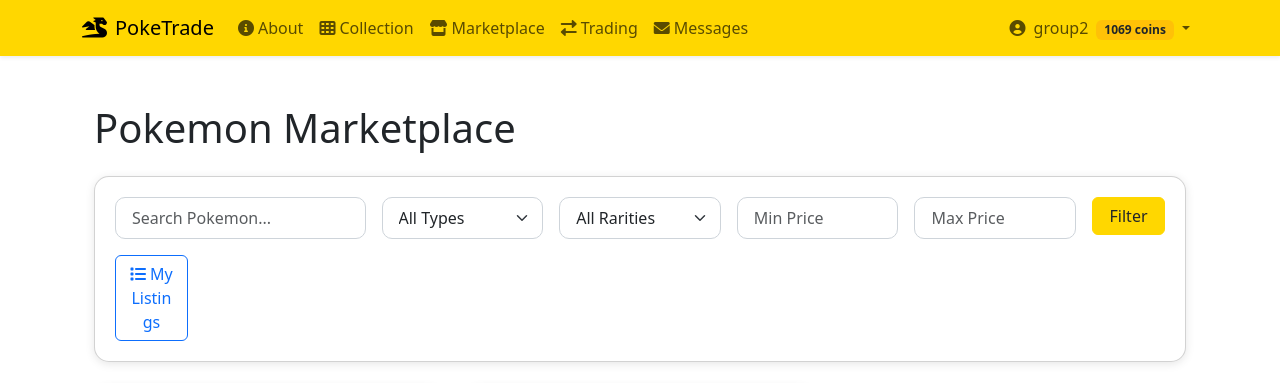
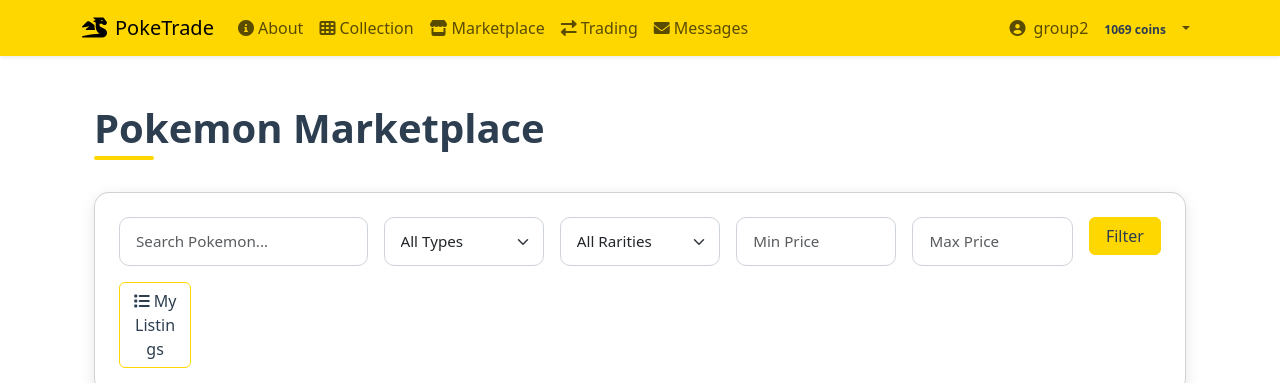
Before and after one commit to water473/group2-project2, a Django app: page /marketplace/ in a window 1280 px wide. Shown: the top 383 px of the page. Run offline with Django 5.2, Linux system fonts and the light colour scheme; a user stored in the database is signed in; data comes from the database, SQL or seed files in the repository.

Commit message:
Styling changes to marketplace

```diff
--- a/marketplace/templates/marketplace/marketplace.html
+++ b/marketplace/templates/marketplace/marketplace.html
@@ -38,13 +41,14 @@
     }
 
     .card-body {
-        padding: 1.25rem;
+        padding: 1.5rem;
     }
 
     .card-title {
         font-size: 1.25rem;
         margin-bottom: 0.5rem;
         color: #2c3e50;
+        font-weight: 600;
     }
 
     .nickname {
@@ -108,24 +125,83 @@
 
     .filters-card {
         border-radius: 15px;
-        box-shadow: 0 2px 10px rgba(0,0,0,0.1);
+        box-shadow: 0 4px 15px rgba(0,0,0,0.1);
         margin-bottom: 2rem;
+        background: #fff;
+    }
+
+    .filters-card .card-body {
+        padding: 1.5rem;
     }
 
     .form-control, .form-select {
         border-radius: 10px;
         border: 1px solid #ced4da;
-        padding: 0.5rem 1rem;
+        padding: 0.75rem 1rem;
+        font-size: 0.95rem;
+        transition: all 0.3s ease;
     }
 
     .form-control:focus, .form-select:focus {
         box-shadow: 0 0 0 0.2rem rgba(255, 215, 0, 0.25);
         border-color: #ffd700;
     }
+
+    .page-title {
+        color: #2c3e50;
+        font-weight: 700;
+        margin-bottom: 2rem;
+        position: relative;
+        padding-bottom: 0.5rem;
+    }
+
+    .page-title:after {
+        content: '';
+        position: absolute;
+        bottom: 0;
+        left: 0;
+        width: 60px;
+        height: 4px;
+        background: #ffd700;
+        border-radius: 2px;
+    }
+
+    .btn-primary {
+        background-color: #ffd700;
+        border-color: #ffd700;
+        color: #2c3e50;
+        font-weight: 500;
+    }
+
+    .btn-primary:hover {
+        background-color: #ffd700;
+        border-color: #ffd700;
+        opacity: 0.9;
+    }
+
+    .btn-outline-primary {
+        color: #2c3e50;
+        border-color: #ffd700;
+    }
+
+    .btn-outline-primary:hover {
+        background-color: #ffd700;
+        border-color: #ffd700;
+        color: #2c3e50;
+    }
+
+    .bg-primary {
+        background-color: #2c3e50 !important;
+    }
+
+    .bg-warning {
+        background-color: #ffd700 !important;
+        color: #2c3e50 !important;
+    }
 </style>
 
 <div class="container mt-4">
-    <h1 class="mb-4">Pokemon Marketplace</h1>
+    <h1 class="page-title">Pokemon Marketplace</h1>
 
     <!-- Filters -->
     <div class="card filters-card mb-4">
```
Also changed, not shown: other parts of marketplace/templates/marketplace/marketplace.html (+21 -5 lines).
